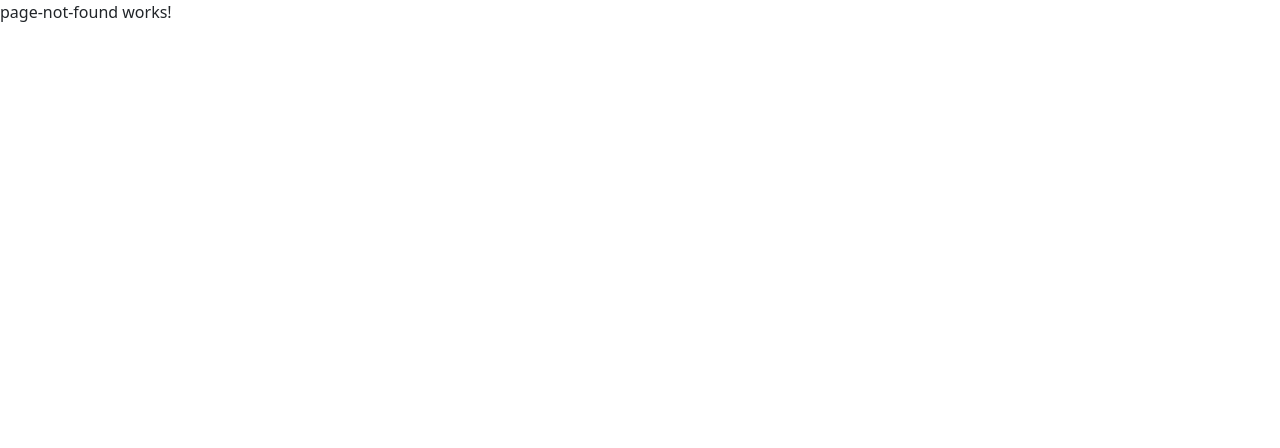
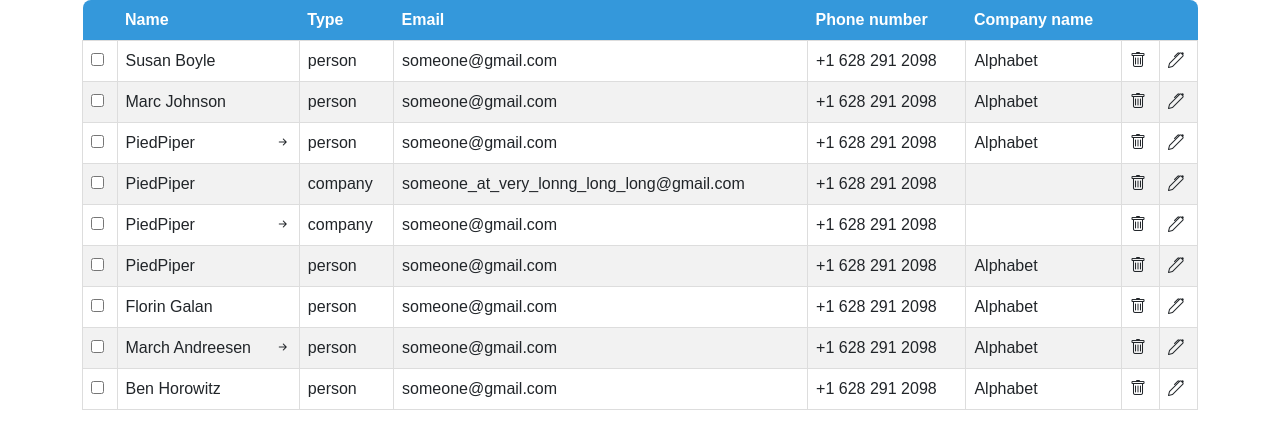
Before and after one commit to inkyuteam/nested-table, an Angular app: page /dashboard in a window 1280 px wide. Shown: the top 448 px of the page. Built offline with nearby package versions, Linux system fonts and the light colour scheme.

Commit message:
feat: add buttons & implement two-way data binding

```diff
--- a/src/app/app.module.ts
+++ b/src/app/app.module.ts
@@ -4,14 +4,16 @@ import { BrowserModule } from '@angular/platform-browser';
 import { AppRoutingModule } from './app-routing.module';
 import { AppComponent } from './app.component';
 import { NestedTableComponent } from './components/nested-table/nested-table.component';
-import { PageNotFoundComponent } from './components/page-not-found/page-not-found.component';
+import { PageNotFoundComponent } from './pages/page-not-found/page-not-found.component';
 import { NgbModule } from '@ng-bootstrap/ng-bootstrap';
+import { DashboardComponent } from './pages/dashboard/dashboard.component';
 
 @NgModule({
   declarations: [
     AppComponent,
     NestedTableComponent,
-    PageNotFoundComponent
+    PageNotFoundComponent,
+    DashboardComponent
   ],
   imports: [
     BrowserModule,
--- a/src/app/components/nested-table/nested-table.component.html
+++ b/src/app/components/nested-table/nested-table.component.html
@@ -6,26 +6,37 @@
     <th>Email</th>
     <th>Phone number</th>
     <th>Company name</th>
+    <th></th>
+    <th *ngIf="level===1"></th>
   </thead>
   <tbody>
     <ng-container *ngFor="let tableRow of tableData">
-      <tr (click)="tableRow.isExpanded = !tableRow.isExpanded">
+      <tr>
         <td>
-          <input type="checkbox" />
+          <input type="checkbox" [checked]="tableRow.isSelected" (click)="handleSelectionChange(tableRow)" />
         </td>
         <td>
-          {{tableRow['name']}}
-          <i class="bi bi-arrow-right-short"></i>
+          <div class="d-flex justify-content-between">
+            <div>
+              {{tableRow['name']}}
+            </div>
+            <div *ngIf="tableRow['children']" [ngClass]="{'rotated': tableRow.isExpanded}"
+              (click)="handleExpandChange(tableRow)">
+              <i class="bi bi-arrow-right-short"></i>
+            </div>
+          </div>
         </td>
-        <td>{{tableRow['type']}}</td>
-        <td>{{tableRow['email']}}</td>
-        <td>{{tableRow['phoneNo']}}</td>
-        <td>{{tableRow['companyName']}}</td>
+        <td> {{tableRow['type']}} </td>
+        <td> {{tableRow['email']}} </td>
+        <td> {{tableRow['phoneNo']}} </td>
+        <td> {{tableRow['companyName']}} </td>
+        <td> <i class="bi bi-trash"></i> </td>
+        <td *ngIf="level===1"> <i class="bi bi-pen"></i> </td>
       </tr>
       <tr *ngIf="tableRow.isExpanded && tableRow['children']">
         <td></td>
-        <td colspan="5">
-          <app-nested-table [tableData]="tableRow['children']"></app-nested-table>
+        <td colspan="7">
+          <app-nested-table [(tableData)]="tableRow['children']" [level]="level + 1"></app-nested-table>
         </td>
       </tr>
     </ng-container>
--- a/src/app/components/nested-table/nested-table.component.scss
+++ b/src/app/components/nested-table/nested-table.component.scss
@@ -29,7 +29,6 @@ table {
 
   tr:hover {
     background-color: #e6e6e6;
-    cursor: pointer;
   }
 
   th:first-child {
@@ -41,3 +40,15 @@ table {
   }
 
 }
+
+.rotated {
+  transform: rotate(90deg);
+}
+
+div i {
+  cursor: pointer;
+}
+
+.bi {
+  cursor: pointer;
+}
--- a/src/app/components/nested-table/nested-table.component.ts
+++ b/src/app/components/nested-table/nested-table.component.ts
@@ -1,4 +1,4 @@
-import { Component, Input } from '@angular/core';
+import { Component, EventEmitter, Input, Output } from '@angular/core';
 import { data } from 'src/app/config';
 import { TableData } from 'src/app/interfaces';
 import { NgbModal } from '@ng-bootstrap/ng-bootstrap';
@@ -9,17 +9,22 @@ import { NgbModal } from '@ng-bootstrap/ng-bootstrap';
   styleUrls: ['./nested-table.component.scss']
 })
 export class NestedTableComponent {
-  @Input() tableData?: TableData[];
+  @Input() tableData!: TableData[];
+  @Input() level: number = 1;
+  @Output() tableDataChange = new EventEmitter<TableData[]>();
 
-  constructor(private modalService: NgbModal) {}
-  ngOnInit() {
-    if (!this.tableData) {
-      this.tableData = data;
-    }
-    this.tableData.forEach(row => row.isExpanded = false);
-  }
+  constructor(private modalService: NgbModal) { }
 
   public open(modal: any): void {
     this.modalService.open(modal);
   }
+
+  handleSelectionChange(tableRow: TableData): void {
+    tableRow.isSelected = !tableRow.isSelected;
+    this.tableDataChange.emit(this.tableData);
+  }
+
+  handleExpandChange(tableRow: TableData): void {
+    tableRow.isExpanded = !tableRow.isExpanded;
+  }
 }
--- a/src/app/interfaces/index.ts
+++ b/src/app/interfaces/index.ts
@@ -7,5 +7,6 @@ export interface TableData {
   address: string;
   children?: TableData[];
   isExpanded?: boolean;
+  isSelected?: boolean;
   [key: string]: any;
 }
--- /dev/null
+++ b/src/app/pages/dashboard/dashboard.component.html
@@ -0,0 +1,3 @@
+<div class="container">
+  <app-nested-table [(tableData)]="tableData"></app-nested-table>
+</div>
--- /dev/null
+++ b/src/app/pages/dashboard/dashboard.component.ts
@@ -0,0 +1,12 @@
+import { Component } from '@angular/core';
+import { data } from 'src/app/config';
+import { TableData } from 'src/app/interfaces';
+
+@Component({
+  selector: 'app-dashboard',
+  templateUrl: './dashboard.component.html',
+  styleUrls: ['./dashboard.component.scss']
+})
+export class DashboardComponent {
+  tableData: TableData[] = data;
+}
```
Also changed, not shown: src/app/app-routing.module.ts (+6 -5 lines), src/app/pages/dashboard/dashboard.component.scss (added), src/app/pages/page-not-found/page-not-found.component.html (renamed from src/app/components/page-not-found/page-not-found.component.html), src/app/pages/page-not-found/page-not-found.component.scss (added), src/app/pages/page-not-found/page-not-found.component.ts (renamed from src/app/components/page-not-found/page-not-found.component.ts), 2 other files (tests, documents, lock files or other folders).
